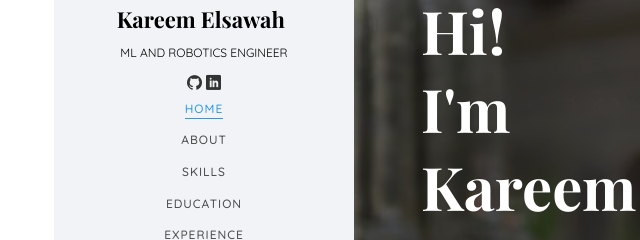
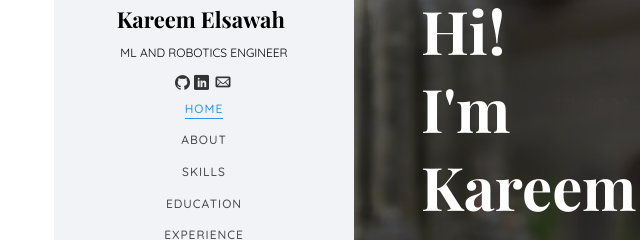
Before and after one commit to kareemalsawah/kareemalsawah.github.io, a plain HTML site: page index.html in a window 1280 px wide. Shown: the part 218-458 px from the top of the page, 1-641 px from the left. Drawn offline with nearby package versions, Linux system fonts and the light colour scheme; files whose address does not match are found by name; a web font is replaced by a local one.

Commit message:
added email link

```diff
--- a/index.html
+++ b/index.html
@@ -62,6 +62,7 @@
 				<ul id="socials">
 					<li id="socials"><a href="https://github.com/kareemalsawah" target="_blank" class="icon-github"></i></a></li>
 					<li id="socials"><a href="https://www.linkedin.com/in/kareem-elsawah/" target="_blank"><i class="icon-linkedin2"></i></a></li>
+					<li id="socials"><a href="mailto:alsawahkareem@gmail.com" target="_blank"><i class="icon-mail" style="font-size:20px;"></i></a></li>
 				</ul>
 			</div>
 			<nav id="colorlib-main-menu" role="navigation" class="navbar">
```
